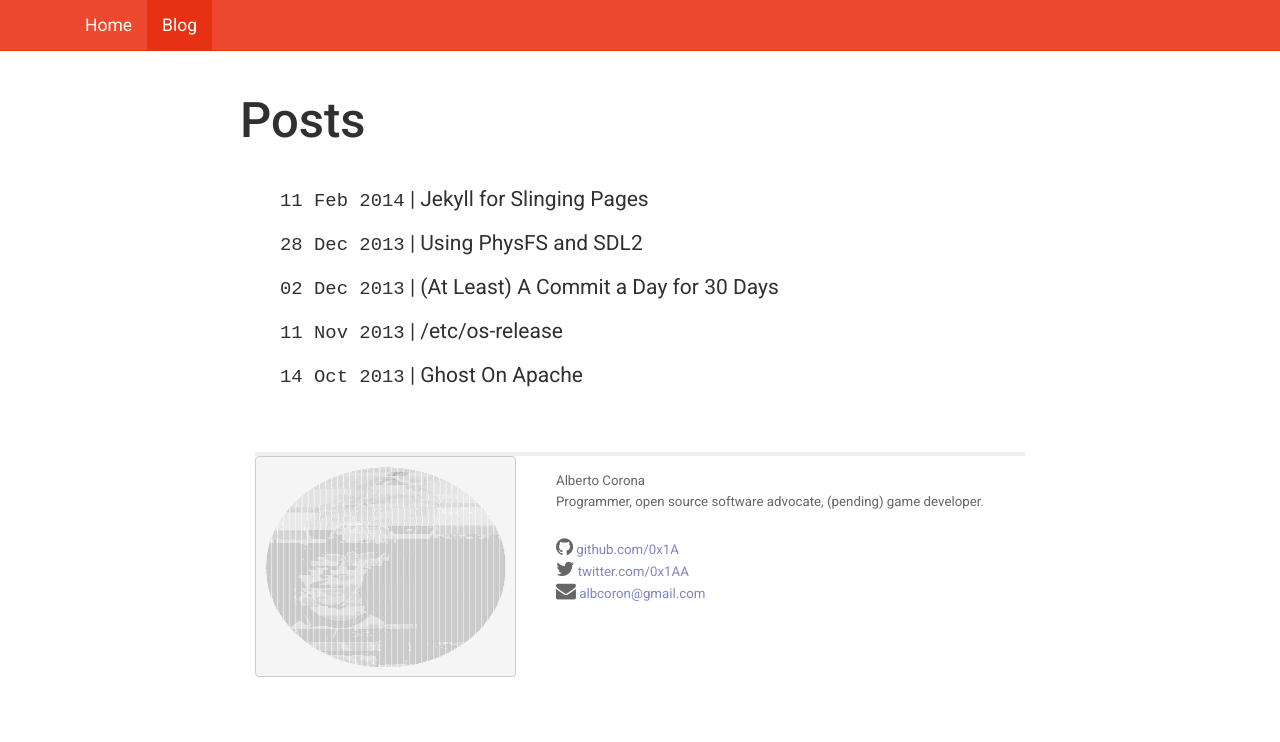
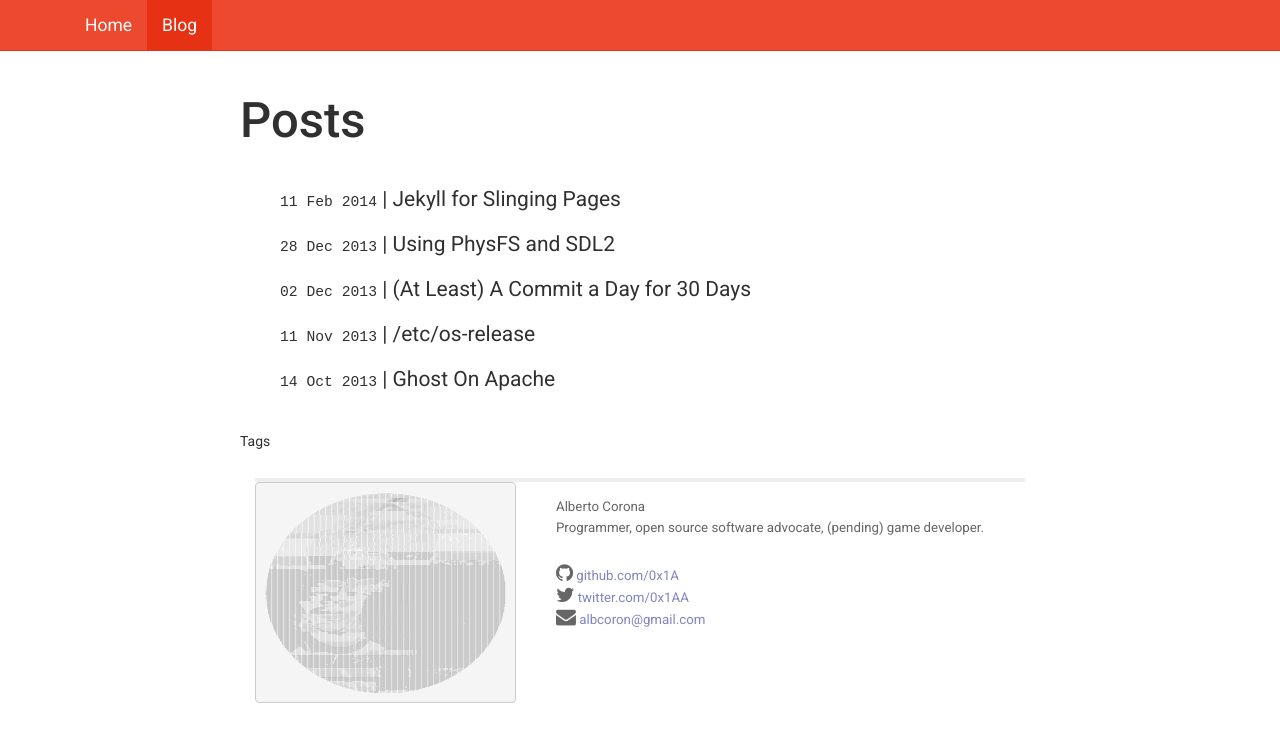
Before and after one commit to 0X1A/wwebsiteasontheinternet, a Jekyll site: the page built from blog/index.html, in a window 1280 px wide. Shown: the top 742 px of the page. Built offline with Jekyll 4.4.1, drawn with Linux system fonts in a browser that asks for light colours; nearby versions of some CDN libraries; some web fonts are replaced; Markdown is read by kramdown in place of the engine named in the settings; comment, search, counter and statistics services are not loaded.

Commit message:
Add tag links to posts page, decrease date text size
Signed-off-by: Alberto Corona <albcoron@gmail.com>

```diff
--- a/blog/index.html
+++ b/blog/index.html
@@ -10,4 +10,5 @@ title: Blog - 0X1A
 		<li><span>{{ post.date | date_to_string }}</span>  |  <a href="{{ post.url }}">{{ post.title }}</a></li>
 		{% endfor %}
 	</ul>
+	<a href="http://0x1a.us/tags">Tags</a>
 </div>
--- a/css/main.css
+++ b/css/main.css
@@ -48,7 +48,7 @@ a:visited { color: #303030; }
 .posts span {
     font-color: #ACACAC;
     font-family: 'Droid Sans Mono', monospace;
-    font-size: 90%;
+    font-size: 70%;
 }
 
 /*****************************************************************************/
```
Lines whose indentation alone changed are shown as unchanged.
